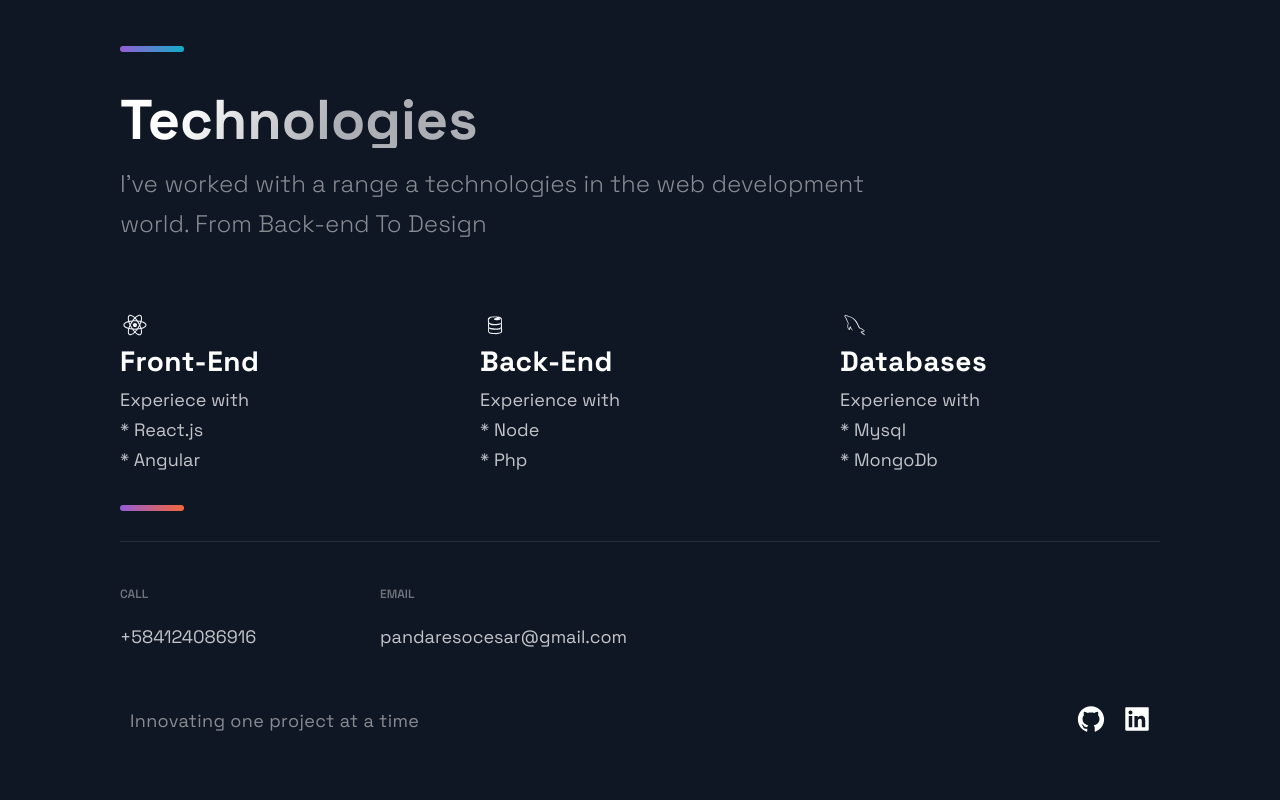
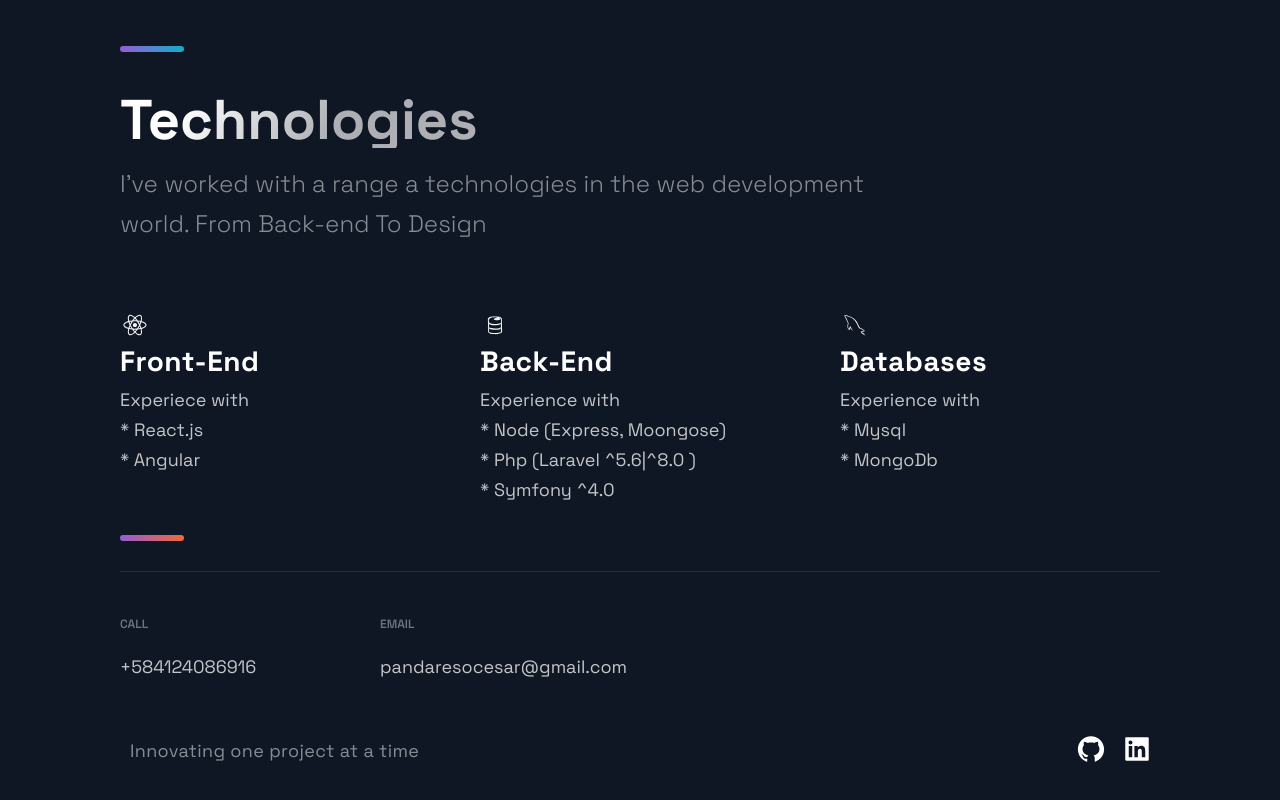
Before and after one commit to cpandares/portafolio, a Next.js app: page / in a window 1280 px wide. Shown: the part 2926-3726 px from the top of the page. Built offline with nearby package versions, Linux system fonts and the light colour scheme.

Commit message:
fix techs

```diff
--- a/src/components/Technologies/Technologies.js
+++ b/src/components/Technologies/Technologies.js
@@ -33,8 +33,9 @@
           <ListTitle>Back-End</ListTitle>
           <ListParagraph>
             Experience with <br />
-            * Node <br />
-            * Php <br />
+            * Node (Express, Moongose)<br />
+            * Php (Laravel ^5.6|^8.0 ) <br />
+            * Symfony ^4.0
           </ListParagraph>
         </ListContainer>
       </ListItem>
```
Also changed, not shown: 2 other files (tests, documents, lock files or other folders).
